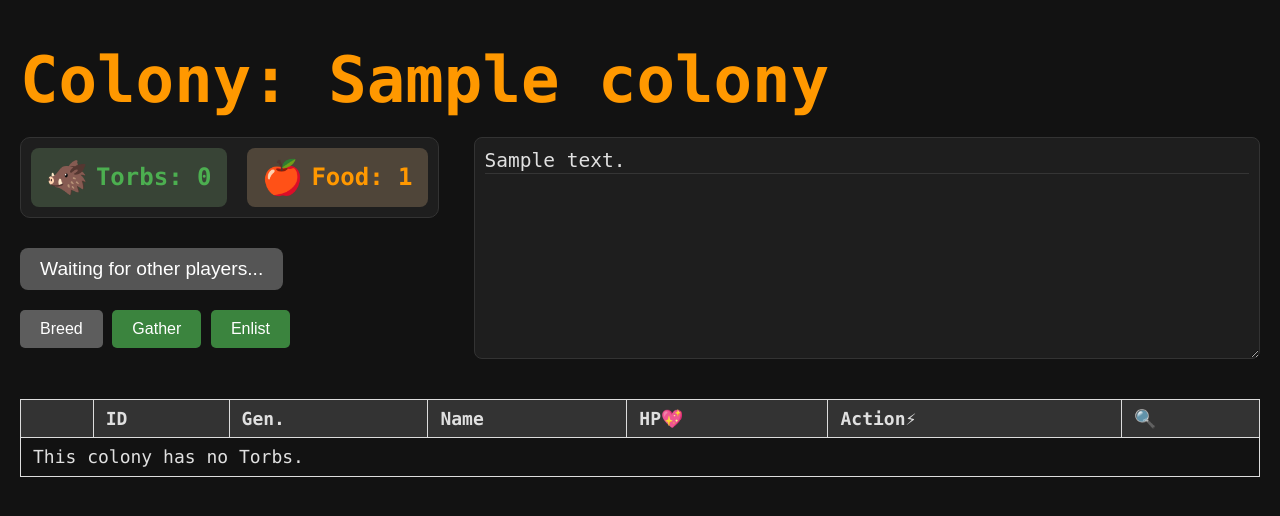
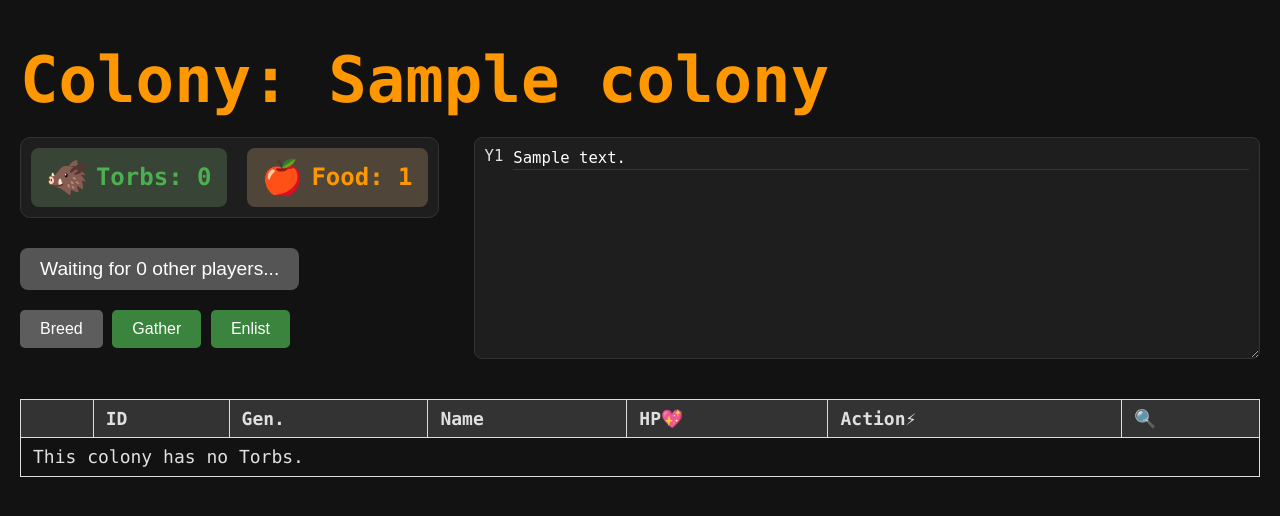
Before and after one commit to EleazarHouston/Hereditus, a Django app: page /play/1/overview/ in a window 1280 px wide. Shown: the part 67-583 px from the top of the page. Run offline with Django 5.2, Linux system fonts and the light colour scheme; a user stored in the database is signed in; tables that the repository leaves empty hold one stand-in row (values such as "Sample post"); data that the repository does not hold is empty.

Commit message:
html & css changes, waiting for colonies

```diff
--- a/main_game/static/main_game/style.css
+++ b/main_game/static/main_game/style.css
@@ -227,7 +227,7 @@ button.action-button:disabled {
     margin: 0;
     padding: 2px 0;
     border-bottom: 1px solid rgba(255, 255, 255, 0.1);
-    font-size: 1.5em;
+    font-size: 1.2em;
 }
 
 .column {
--- a/main_game/templates/main_game/colony.html
+++ b/main_game/templates/main_game/colony.html
@@ -32,7 +32,7 @@
                         id="endTurnButton"
                     >
                         {% if colony.ready %}
-                            Waiting for other players...
+                            Waiting for {{ colony.game.unready_colonies }} other players...
                         {% else %}
                             End Turn
                         {% endif %}
@@ -48,9 +48,18 @@
                     </div>
                 </div>
             </div>
-            <div class="console-display">
+            <div class="console-display" style="display: flex; flex-direction: column; width: 100%;">
                 {% for story_text in story_texts %}
-                    <p>{{ story_text.story_text }}</p>
+                    <div class="console-entry" style="display: flex; width: 100%;">
+                        <div class="console-entry-round" style="padding-right: 10px; font-size: 1.2em; white-space: nowrap;" >
+                            <span>Y{{ story_text.game_round }}</span>
+                        </div>
+                        <div class="console-entry-text" style="flex-grow: 1;">
+                            <p style="color: {% if not story_text.is_new %}#888{% else %}#fff{% endif %}; margin: 0; font-size: 1.2em;">
+                                {{ story_text.story_text }}
+                            </p>
+                        </div>
+                    </div>
                 {% endfor %}
             </div>
         </div>
```
Also changed, not shown: main_game/templates/main_game/army.html (+12 -3 lines).
